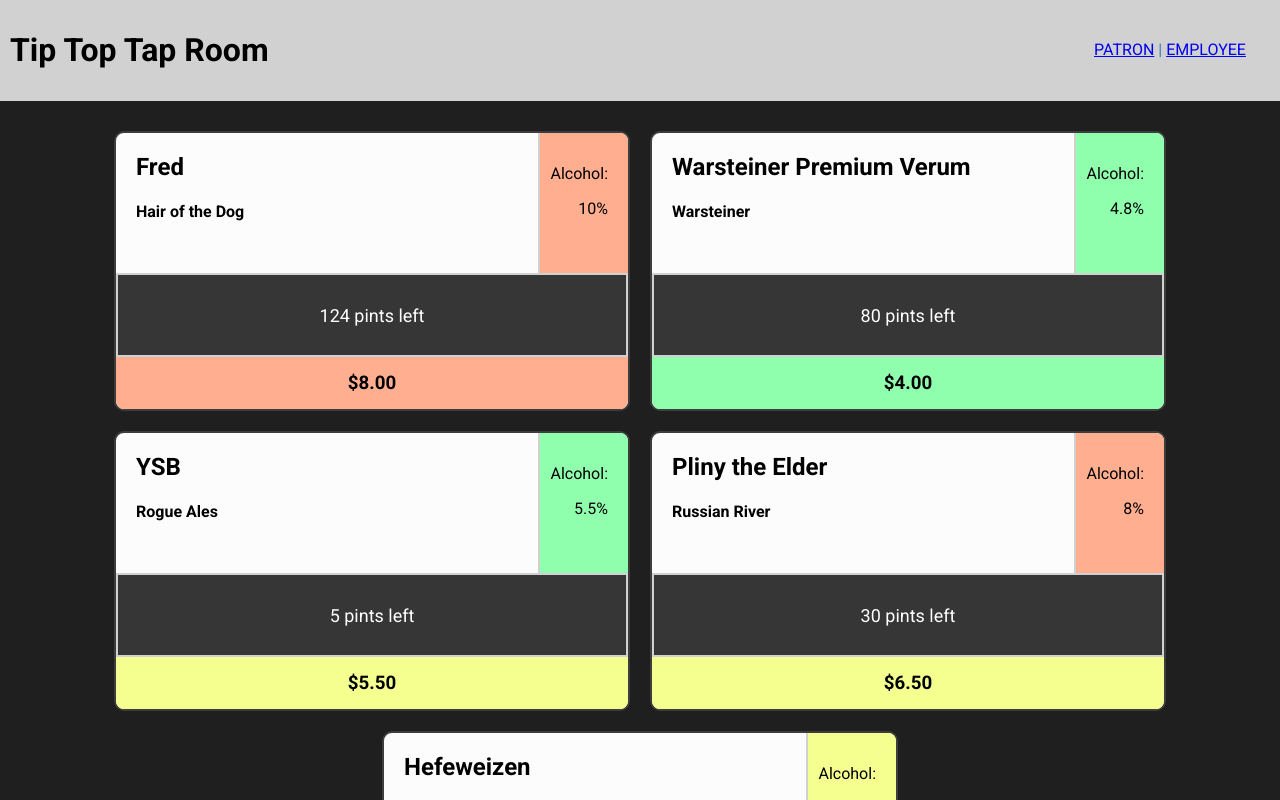
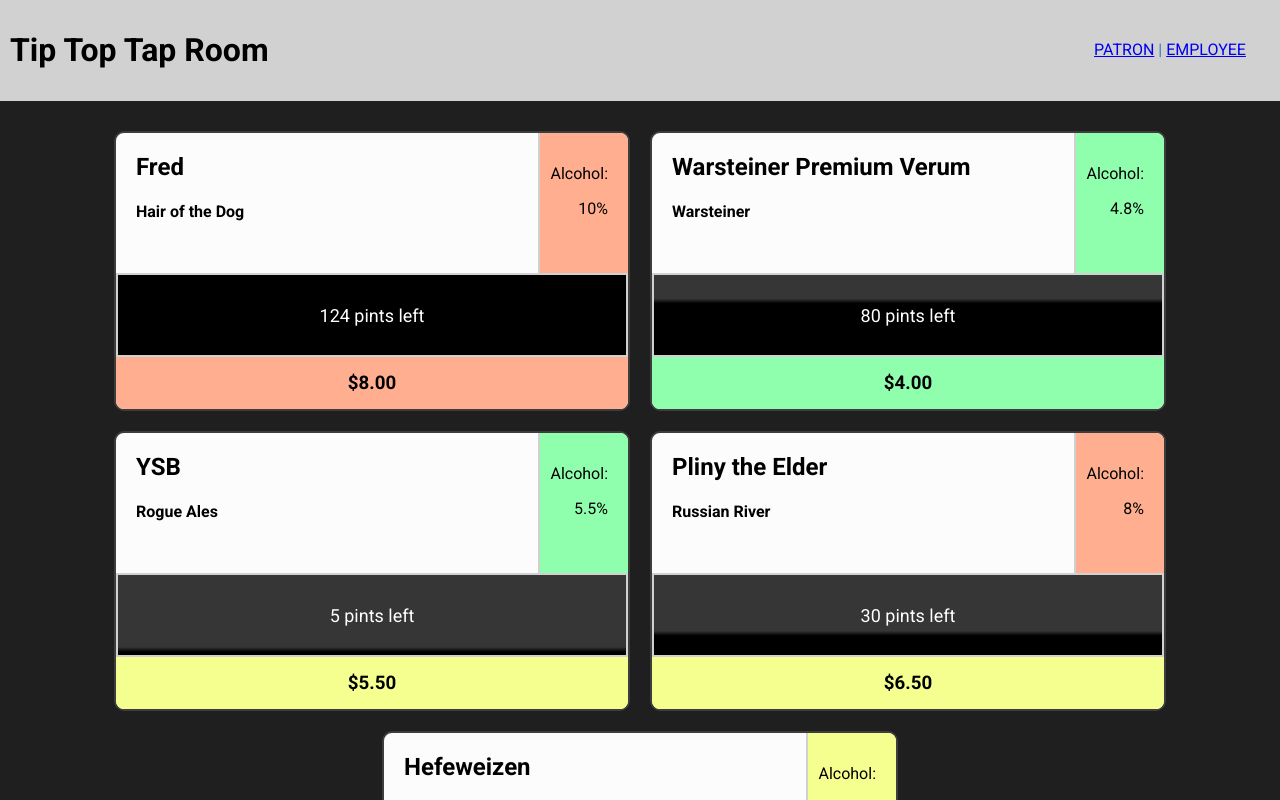
Before and after one commit to LiamPKenna/tap-room, a React (Create React App) app: page / in a window 1280 px wide. Shown: the top 800 px of the page. Built offline with nearby package versions, Linux system fonts and the light colour scheme.

Commit message:
Add dynamic background based on pints left

```diff
--- a/src/components/Counter.jsx
+++ b/src/components/Counter.jsx
@@ -1,8 +1,11 @@
-import React from 'react';
+import React, { useState } from 'react';
 import Button from '@material-ui/core/Button';
 import PropTypes from "prop-types";
 
 function Counter(props) {
+
+  const [percentLeft, setPercentLeft] = useState((props.pints*100)/124);
+  const [bgColor, setBgColor] = useState(`linear-gradient(0deg, rgba(0,0,0,1) ${percentLeft}%, rgba(54,54,54,1) ${percentLeft + 6}%, rgba(54,54,54,1) 100%)`);
 
   const checkEmp = () => {
     if (props.employee) {
@@ -15,13 +18,17 @@
     }
   }
 
-  const sell = () => { props.sellPint(props.id) };
+  const sell = () => {
+    props.sellPint(props.id);
+    setPercentLeft((props.pints*100)/124);
+    setBgColor(`linear-gradient(0deg, rgba(0,0,0,1) ${percentLeft}%, rgba(54,54,54,1) ${percentLeft + 6}%, rgba(54,54,54,1) 100%)`);
+  }
 
   const counterStyle = {
     display: 'grid',
     gridTemplateColumns: (props.employee)? '1fr 1fr' : '1fr',
     textAlign: 'center',
-    backgroundColor: '#363636',
+    background: bgColor,
     color: 'white',
     border: '2px solid #d1d1d1'
   };
@@ -31,8 +38,7 @@
     fontSize: '18px'
   };
   const btnStyle = {
-    margin: '10px',
-    backgroundColor: (props.pints > 10) ? 'default' : 'red'
+    margin: '10px'
   }
   return (
     <div style={counterStyle}>
```
